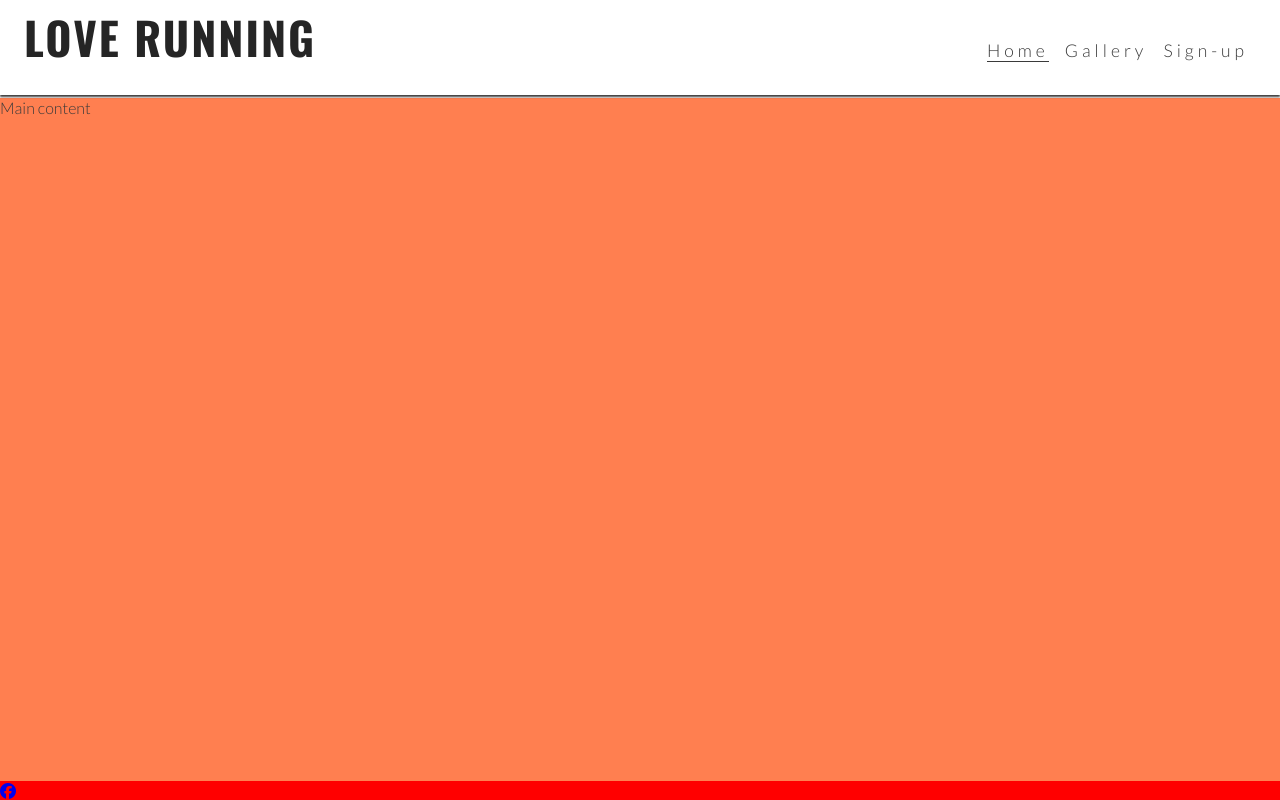
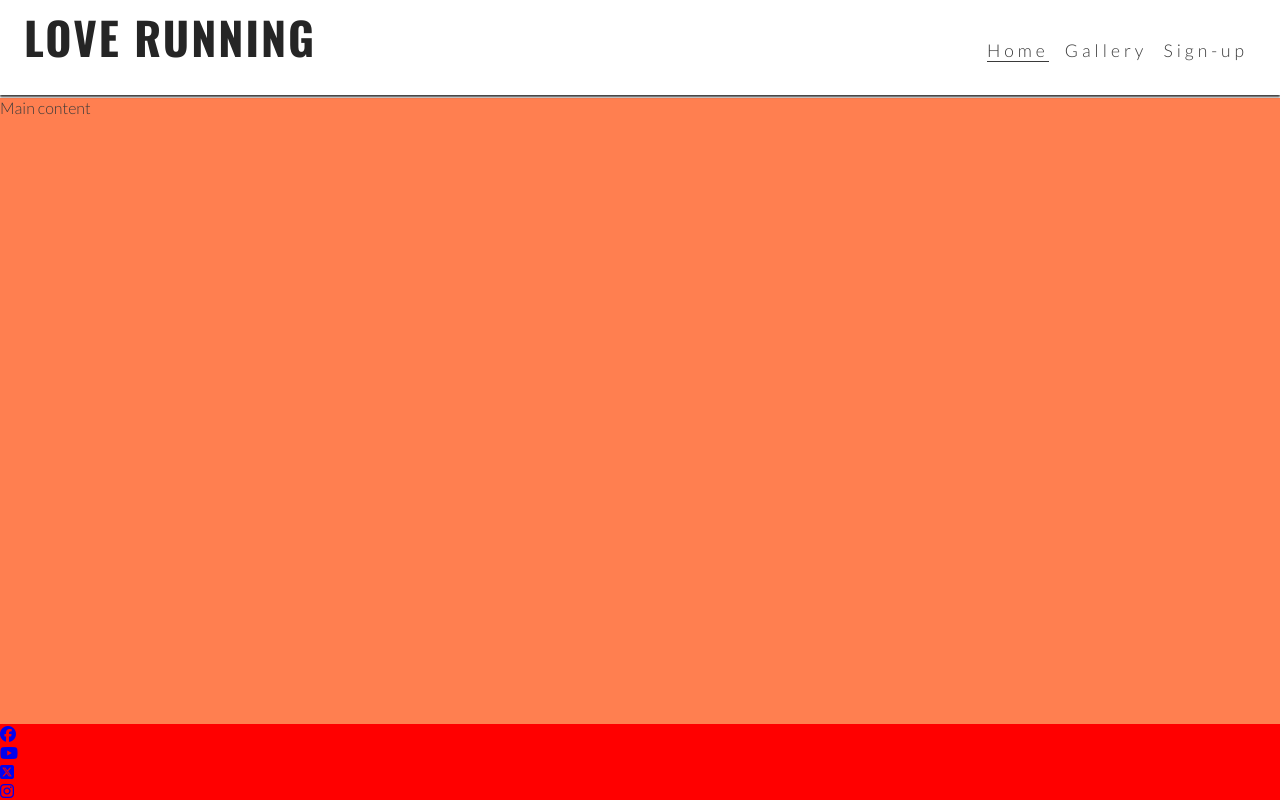
Before and after one commit to Manraj101/Love-Running, a plain HTML site: page index.html in a window 1280 px wide. Drawn offline with nearby package versions, Linux system fonts and the light colour scheme.

Commit message:
added icons and links

```diff
--- a/assets/css/style.css
+++ b/assets/css/style.css
@@ -79,7 +79,12 @@ main {
 footer {
     background-color: red;
 }
+#incons {
+    display: block;
 
+    size: 10px;
+    padding-left: 1rem;
+}
 @media screen and (min-width: 768px) {
 
     /* Header*/
--- a/index.html
+++ b/index.html
@@ -45,7 +45,7 @@ git commit -m ""-->
     <header>
       <a href="index.html"> <h1 id="logo">Love Running</h1></a>
       <input type="checkbox" id="nav-toggle" name="nav-toggle" />
-      <label for="nav-toggle" class="nav-toggle-label">X</label>
+      <label for="nav-toggle" class="nav-toggle-label"><i class="fa-solid fa-grip-lines"></i></label>
       <nav>
         <ul id="menu">
           <li><a href="" class="active">Home</a></li>
@@ -58,19 +58,49 @@ git commit -m ""-->
     <main>Main content</main>
     <!--Footer Adding links-->
     <footer>
-      <ul>
+      <ul id="icons">
         <li>
           <a
             href="https://www.facebook.com/"
             target="_blank"
             rel="noopener"
             aria-label="Visit our facebook page (Opens in new tab)"
-            ><i class="fa-brands fa-facebook"></i></a
-          >
+            ><i class="fa-brands fa-facebook"></i
+          ></a>
+        </li>
+        <li>
+          <a
+            href="https://www.youtube.com/"
+            target="_blank"
+            rel="noopener"
+            aria-label="Visit our Youtube page (Opens in new tab)"
+            ><i class="fa-brands fa-youtube"></i
+          ></a>
+        </li>
+        <li>
+          <a
+            href="https://www.twitter.com/"
+            target="_blank"
+            rel="noopener"
+            aria-label="Visit our Twitter page (Opens in new tab)"
+            ><i class="fa-brands fa-square-x-twitter"></i
+          ></a>
+        </li>
+        <li>
+          <a
+            href="https://www.instagram.com/"
+            target="_blank"
+            rel="noopener"
+            aria-label="Visit our Tnstagram page (Opens in new tab)"
+            ><i class="fa-brands fa-instagram"></i
+          ></a>
         </li>
       </ul>
     </footer>
     <!--Font Aweson javascript code-->
-    <script src="https://kit.fontawesome.com/b96650954b.js" crossorigin="anonymous"></script>
+    <script
+      src="https://kit.fontawesome.com/b96650954b.js"
+      crossorigin="anonymous"
+    ></script>
   </body>
 </html>
```
